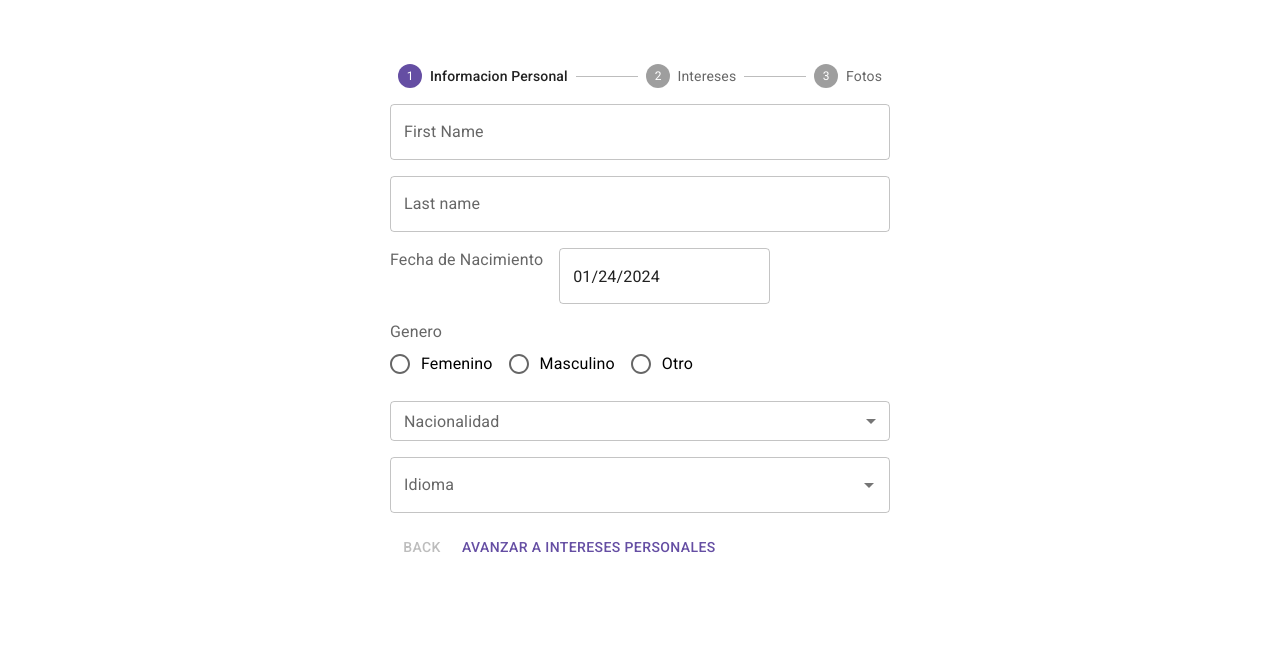
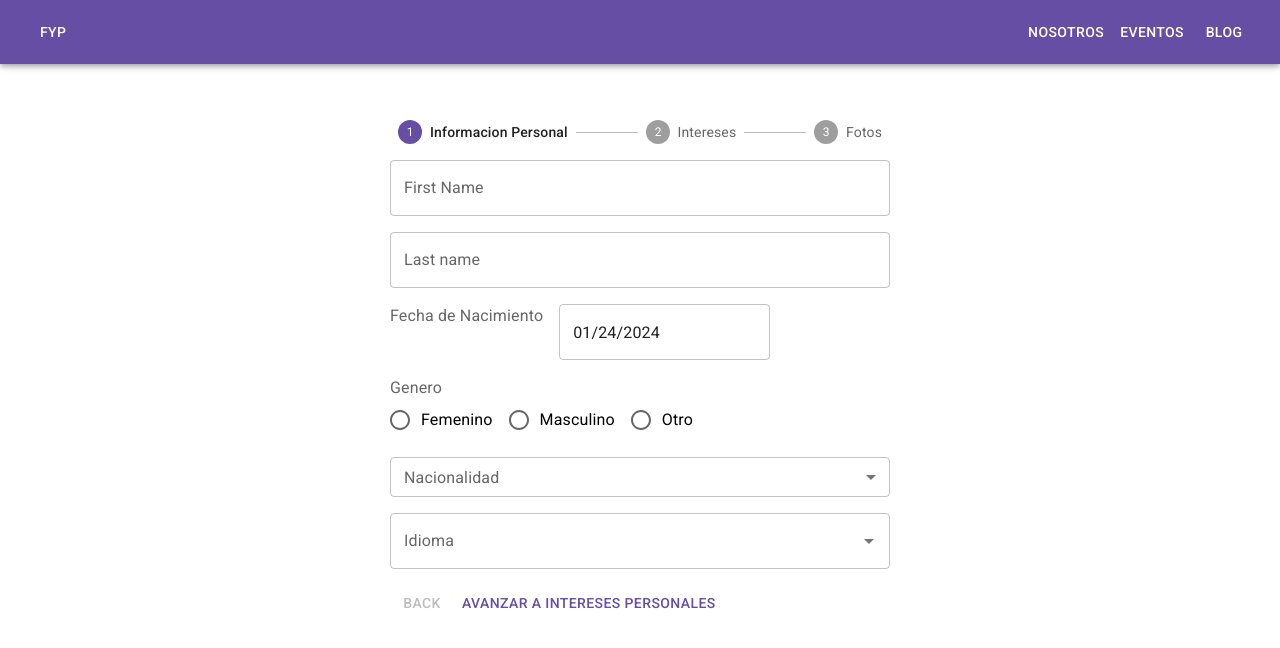
Before and after one commit to PeepholeApp/NFSD_APP_FRONTEND, a React (Vite) app: page /profile in a window 1280 px wide. Shown: the top 648 px of the page. Built offline with nearby package versions, Linux system fonts and the light colour scheme.

Commit message:
NavBar added to profile

```diff
--- a/src/pages/Profile.jsx
+++ b/src/pages/Profile.jsx
@@ -1,6 +1,5 @@
 import TextField from "@mui/material/TextField";
 import Stack from "@mui/material/Stack";
-import Typography from "@mui/material/Typography";
 import { DatePicker } from "@mui/x-date-pickers/DatePicker";
 import { useState } from "react";
 import Radio from "@mui/material/Radio";
@@ -11,14 +10,13 @@ import FormLabel from "@mui/material/FormLabel";
 import InputLabel from "@mui/material/InputLabel";
 import MenuItem from "@mui/material/MenuItem";
 import Select from "@mui/material/Select";
-import Box from "@mui/material/Box";
 import Autocomplete from "@mui/material/Autocomplete";
 import Button from "@mui/material/Button";
 import axios from "axios";
-
 import Stepper from "@mui/material/Stepper";
 import Step from "@mui/material/Step";
 import StepLabel from "@mui/material/StepLabel";
+import NavBar from "../components/NavBar";
 
 const languagesOptions = [
   {
@@ -72,7 +70,9 @@ const Profile = () => {
   };
 
   return (
-    <Stack sx={{ m: 8 }} alignItems="center">
+    <>
+      <NavBar />
+      <Stack sx={{ m: 15 }} alignItems="center">
         <Stack sx={{ width: 500 }} spacing={2}>
           <Stepper activeStep={step}>
             <Step>
@@ -209,6 +209,7 @@ const Profile = () => {
           ) : null}
         </Stack>
       </Stack>
+    </>
   );
 };
 export default Profile;
```
Lines whose indentation alone changed are shown as unchanged.
